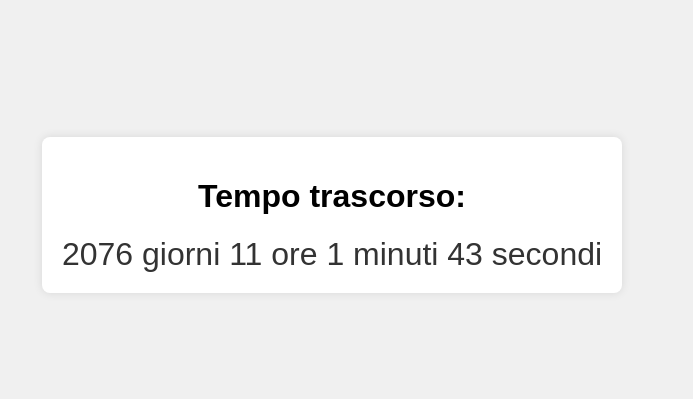
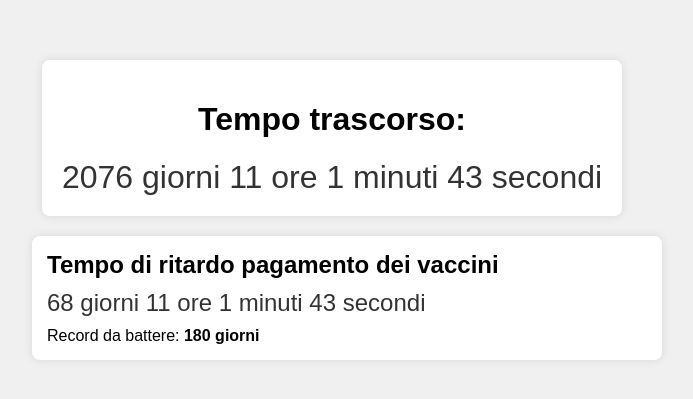
Before and after one commit to bergman90/countermgsardegna, a plain HTML site: page index.html in a window 1280 px wide. Shown: the part 185-584 px from the top of the page, without its empty margins (308-1001 px from the left). Drawn offline with Linux system fonts and the light colour scheme.

Commit message:
Aggiunti nuovi contatori e aggiornata la struttura

```diff
--- a/index.html
+++ b/index.html
@@ -3,14 +3,23 @@
 <head>
     <meta charset="UTF-8">
     <meta name="viewport" content="width=device-width, initial-scale=1.0">
-    <title>Contatore</title>
+    <title>Contatori</title>
     <link rel="stylesheet" href="style.css">
 </head>
 <body>
-    <div id="counter-container">
+    <div id="main-counter-container">
         <h1>Tempo trascorso:</h1>
-        <div id="counter"></div>
+        <div id="main-counter"></div>
     </div>
+
+    <div id="other-counters">
+        <div class="counter-item">
+            <h2>Tempo di ritardo pagamento dei vaccini</h2>
+            <div class="counter" id="vaccine-counter"></div>
+            <p>Record da battere: <strong>180 giorni</strong></p>
+        </div>
+    </div>
+
     <script src="script.js"></script>
 </body>
 </html>
--- a/script.js
+++ b/script.js
@@ -1,7 +1,10 @@
-// Imposta la data di inizio
-const startDate = new Date("2018-09-30T00:00:00Z");
+// Imposta la data di inizio per il contatore principale
+const mainStartDate = new Date("2018-09-30T00:00:00Z");
 
-function updateCounter() {
+// Imposta la data di inizio per il contatore del ritardo pagamento dei vaccini
+const vaccineStartDate = new Date("2024-03-30T00:00:00Z");
+
+function updateCounter(startDate, elementId) {
     const now = new Date();
     const diff = now - startDate;
 
@@ -10,11 +13,16 @@ function updateCounter() {
     const minutes = Math.floor((diff % (1000 * 60 * 60)) / (1000 * 60));
     const seconds = Math.floor((diff % (1000 * 60)) / 1000);
 
-    document.getElementById("counter").innerText = `${days} giorni ${hours} ore ${minutes} minuti ${seconds} secondi`;
+    document.getElementById(elementId).innerText = `${days} giorni ${hours} ore ${minutes} minuti ${seconds} secondi`;
 }
 
-// Aggiorna il contatore ogni secondo
-setInterval(updateCounter, 1000);
+function updateAllCounters() {
+    updateCounter(mainStartDate, "main-counter");
+    updateCounter(vaccineStartDate, "vaccine-counter");
+}
 
-// Aggiorna subito il contatore alla prima visualizzazione
-updateCounter();
+// Aggiorna i contatori ogni secondo
+setInterval(updateAllCounters, 1000);
+
+// Aggiorna subito i contatori alla prima visualizzazione
+updateAllCounters();
--- a/style.css
+++ b/style.css
@@ -1,22 +1,56 @@
 body {
     display: flex;
+    flex-direction: column;
+    align-items: center;
     justify-content: center;
-    align-items: center;
     height: 100vh;
     margin: 0;
     font-family: Arial, sans-serif;
     background-color: #f0f0f0;
 }
 
-#counter-container {
+#main-counter-container {
     text-align: center;
     background-color: #fff;
     padding: 20px;
     border-radius: 8px;
     box-shadow: 0 0 10px rgba(0, 0, 0, 0.1);
+    margin-bottom: 20px;
 }
 
-#counter {
+#main-counter {
     font-size: 2em;
     color: #333;
 }
+
+#other-counters {
+    width: 100%;
+    max-width: 600px;
+    display: flex;
+    flex-direction: column;
+    align-items: flex-start;
+}
+
+.counter-item {
+    background-color: #fff;
+    padding: 15px;
+    margin-bottom: 10px;
+    border-radius: 8px;
+    box-shadow: 0 0 10px rgba(0, 0, 0, 0.1);
+    width: 100%;
+}
+
+.counter-item h2 {
+    margin: 0;
+    font-size: 1.5em;
+}
+
+.counter {
+    font-size: 1.5em;
+    color: #333;
+    margin: 10px 0;
+}
+
+.counter-item p {
+    margin: 0;
+}
```
